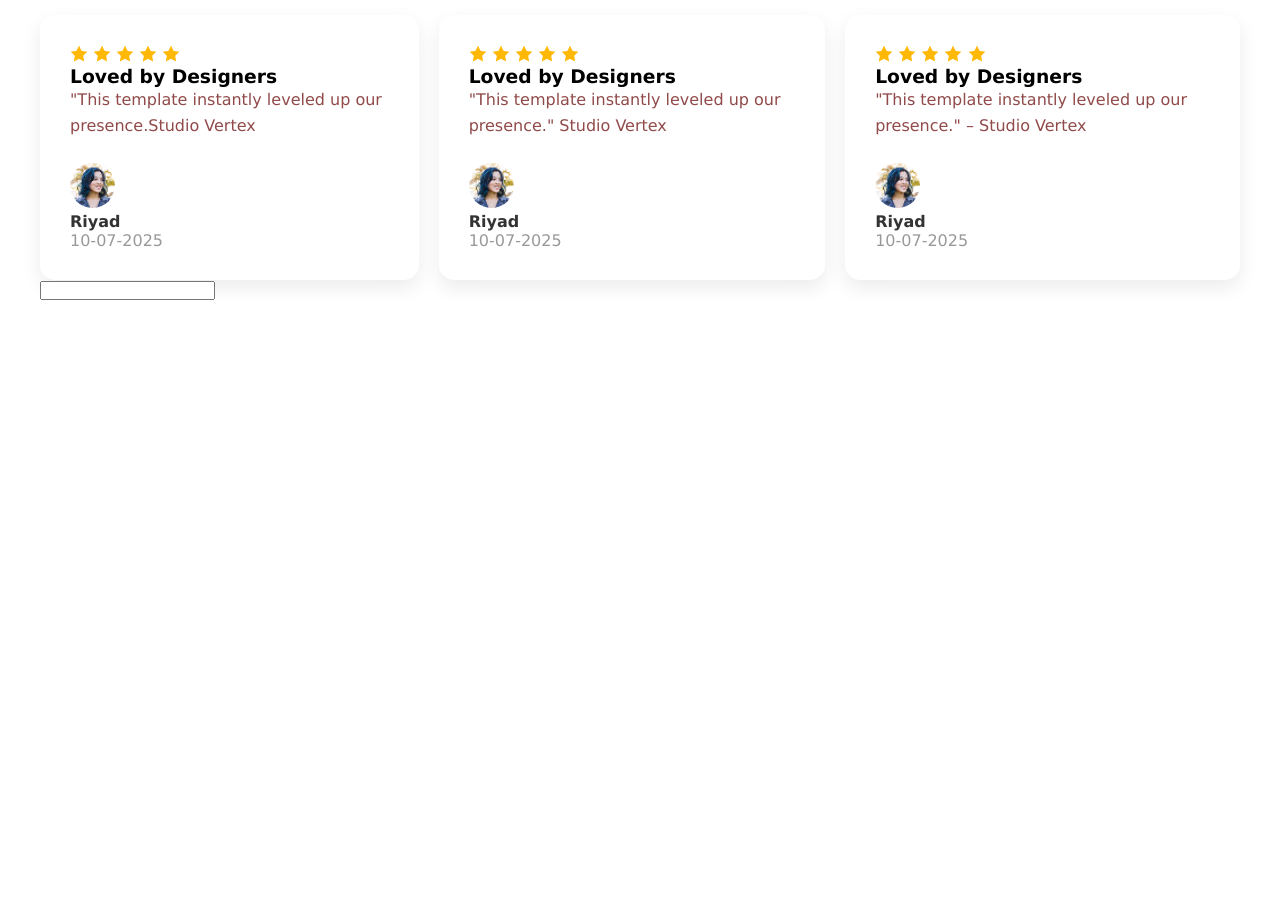
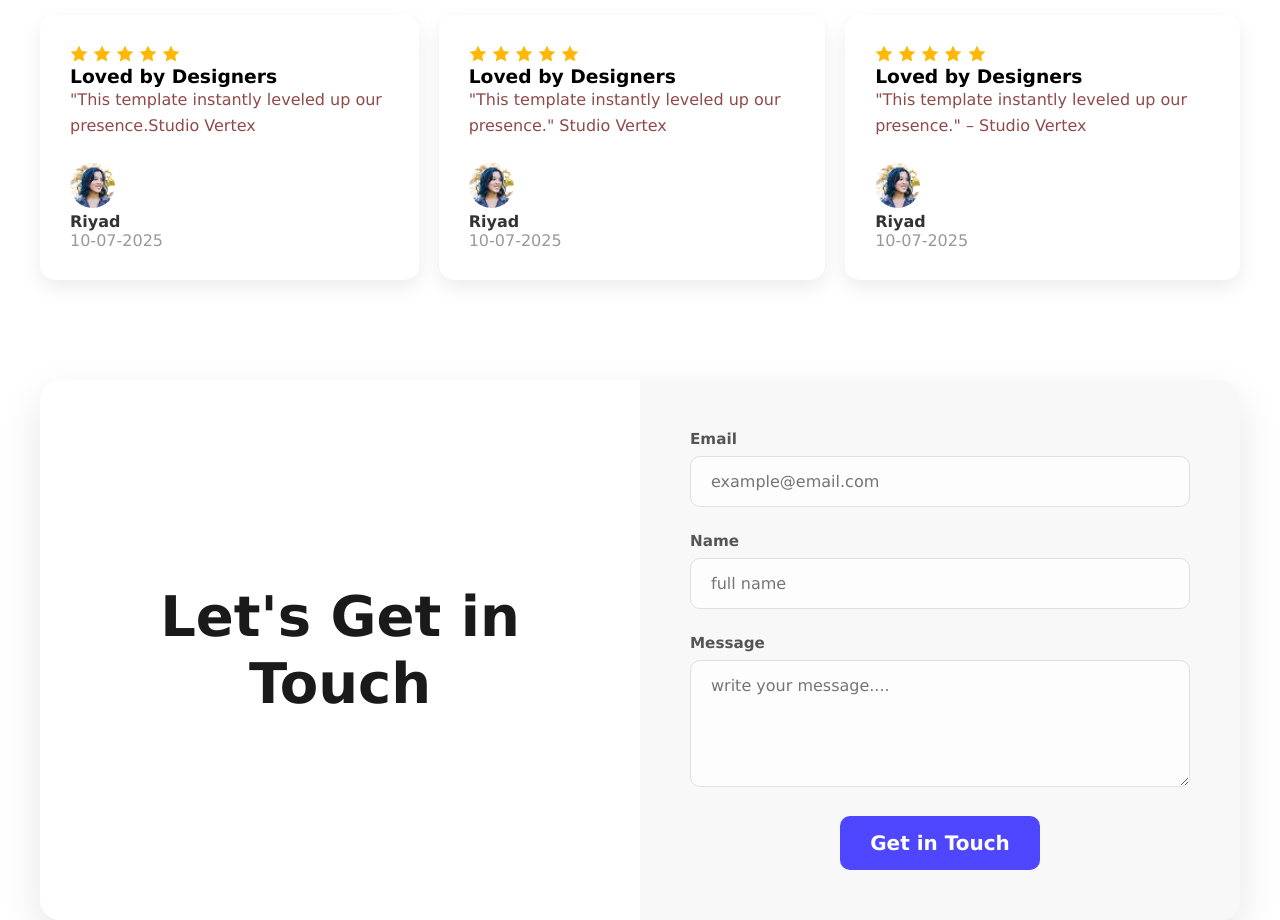
Before and after one commit to riyadnr71/B12A01-landing-launchpad, a plain HTML site: page index.html in a window 1280 px wide. Shown: the part 1797-2717 px from the top of the page. Before the commit the page ends 2097 px from the top, so only its background shows below. Drawn offline with Linux system fonts and the light colour scheme.

Commit message:
added from tag

```diff
--- a/index.html
+++ b/index.html
@@ -10,12 +10,12 @@
     <header>
         <nav>
         <h2 class="nav-logo">Logo</h2>
-        <button class="btn"><a href="">Sign Up</a></button>
+        <button class="submit-button"><a href="">Sign Up</a></button>
 
     </nav>
     <div class="banner">
         <h1 class="banner-tittle">Cool Dark UI Template for Webflow Agencies!</h1>
-        <button class="btn1" >Stay Focused</button>
+        <button class="m submit-button">Stay Focused</button>
     </div>
     </header>
 
@@ -25,7 +25,7 @@
         <div class="aciton-text">
             <h1 class="tittle-bar">See It in Action</h1>
         <h3 class="sub-tittle-bar">Explore the live preview and imagine your brand in this bold new look.</h3>
-        <button class="btn">Launch Live Preview</button>
+        <button class="submit-button">Launch Live Preview</button>
         </div>
         <img class="aciton-pic" src="./Assets/wc-mini.png" alt="">
 
@@ -50,8 +50,6 @@
             </div>
         </div>
     </div>
-
-
         <!-- review-sectio -->
 
     <div class="review-section">
@@ -118,13 +116,28 @@
     </div>
 
     <!-- <form></form> -->
-     <form>
-        <div class="from">
-            <div class="from-tittle">
-                <input type="text"level=>
-            </div>
+     <div class="contact-section-wrapper">
+        <div class="contact-left">
+            <h1>Let's Get in Touch</h1>
         </div>
-     </form>
+        <div class="contact-right">
+            <form>
+                <div class="form-group">
+                    <label for="email">Email</label>
+                    <input type="email" id="email" name="email" placeholder="example@email.com" required>
+                </div>
+                <div class="form-group">
+                    <label for="name">Name</label>
+                    <input type="text" id="name" name="name" placeholder="full name" required>
+                </div>
+                <div class="form-group">
+                    <label for="message">Message</label>
+                    <textarea id="message" name="message" rows="5" placeholder="write your message...." required></textarea>
+                </div>
+                <button class="submit-button" type="submit">Get in Touch</button>
+            </form>
+        </div>
+    </div>
 
 
 </body>
--- a/style/style.css
+++ b/style/style.css
@@ -44,22 +44,27 @@ nav{
 
 /* button */
 
-.btn {
-    margin-top: 20px;
-    margin-right: 50px;
-    background-color:rgba(78, 71, 255, 1);
-    width: 132px;
-    height: 48px;
-    border: 0;
-    border-radius: 10px;
-    }
-.btn a{
+
+.submit-button a{
+    display: flex;
     color: white;
     text-decoration: none;
-    font-size: 16px;
+    align-items: flex-end;
+
 }
 
-.btn:hover{
+.submit-button  {
+    background-color: rgba(78, 71, 255, 1);
+    color: #ffffff;
+    padding: 15px 30px;
+    border: none;
+    border-radius: 10px;
+    font-size: 20px;
+    font-weight: 600;
+    cursor: pointer;
+}
+
+.submit-button:hover{
     background-color: black;
     text-decoration: solid red underline;
 }
@@ -79,18 +84,15 @@ nav{
     align-items: center;
     justify-content: space-around;
 }
+.submit-button, .m{
+    align-items: center;
+    text-align: center;
+    max-width: 1200px;
+    margin-top: 20px;
+    margin: 0 auto;
+    display: flex;
+}
 
-.btn1{
-    margin-top: 30px;
-    margin-right: 50px;
-    background-color:rgba(78, 71, 255, 1);
-    width: 132px;
-    height: 48px;
-    border: 0;
-    border-radius: 10px;
-    margin-left: 550px;
-;
-}
 
 /* aciton */
 
@@ -99,13 +101,6 @@ nav{
     justify-content: space-between;
 }
 
-.tittle-bar{
-
-}
-
-.sub-tittle-bar{
-
-}
 
 .aciton-text{
     margin-top: 100px;
@@ -163,15 +158,13 @@ h1{
     color: #6633ff;
     font-size: 3.8em;
     font-weight: 700;
-    margin-bottom: 10px;
-    line-height: 1;
+
 }
 
 .stat-item .label {
     color: #666666;
-    font-size: 1.3em;
+    font-size:20px;
     font-weight: 500;
-    white-space: nowrap;
 }
 
 
@@ -255,3 +248,92 @@ h2 {
     color: #999999;
 
 }
+
+
+/* login-box */
+
+.login-box{
+    margin-top: 100px;
+    display: flex;
+    gap: 100px;
+}
+
+/* .from-tittle{ */
+    /* display: inline-block; */
+/* } */
+
+
+.contact-section-wrapper {
+    display: flex;
+    background-color: #ffffff;
+    border-radius: 20px;
+    box-shadow: 0 15px 40px rgba(0, 0, 0, 0.1);
+    max-width: 1200px;
+    margin: 0 auto;
+    margin-top: 100px;
+    overflow: hidden;
+    flex-direction: row;
+}
+
+.contact-left {
+    flex: 1;
+    padding: 50px;
+    display: flex;
+    align-items: center;
+    justify-content: center;
+    text-align: center;
+}
+
+.contact-left h1 {
+    color: #1a1a1a;
+    font-size: 3.5em;
+    line-height: 1.2;
+    margin: 0;
+    font-weight: 800;
+}
+
+.contact-right {
+    flex: 1;
+    padding: 50px;
+    display: flex;
+    flex-direction: column;
+    justify-content: center;
+    background-color: #f8f8f8;
+}
+
+.form-group {
+    margin-bottom: 25px;
+}
+
+.form-group label {
+    display: block;
+    color: #555555;
+    font-size: 0.95em;
+    margin-bottom: 8px;
+    font-weight: 600;
+}
+
+.form-group input[type="email"],
+.form-group input[type="text"],
+.form-group textarea {
+    width: 100%;
+    padding: 15px 20px;
+    border: 1px solid #e0e0e0;
+    border-radius: 10px;
+    font-size: 1em;
+    color: #333333;
+    background-color: #fdfdfd;
+    outline: none;
+    box-sizing: border-box;
+    transition: border-color 0.3s ease;
+}
+
+.form-group input:focus,
+.form-group textarea:focus {
+    border-color: #6633ff; /
+}
+
+.form-group textarea {
+    resize: vertical;
+    min-height: 120px;
+}
```
